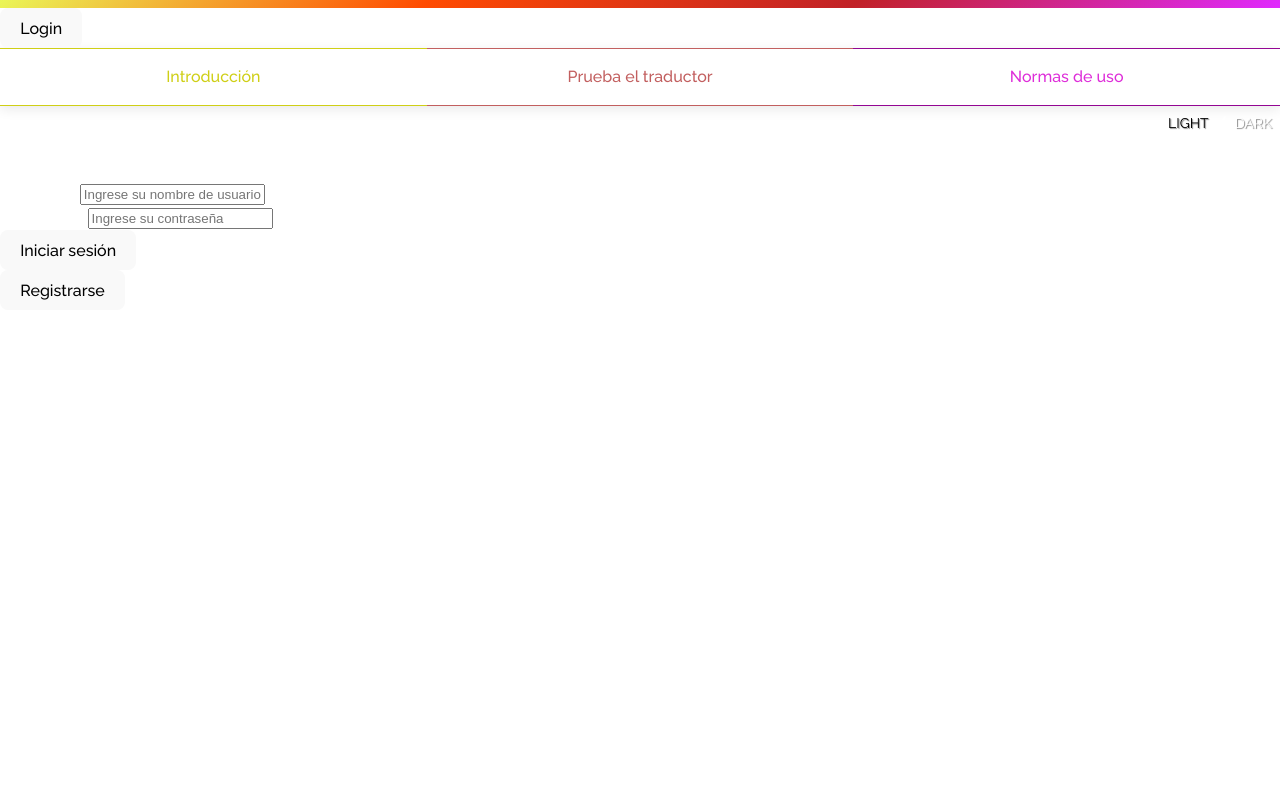
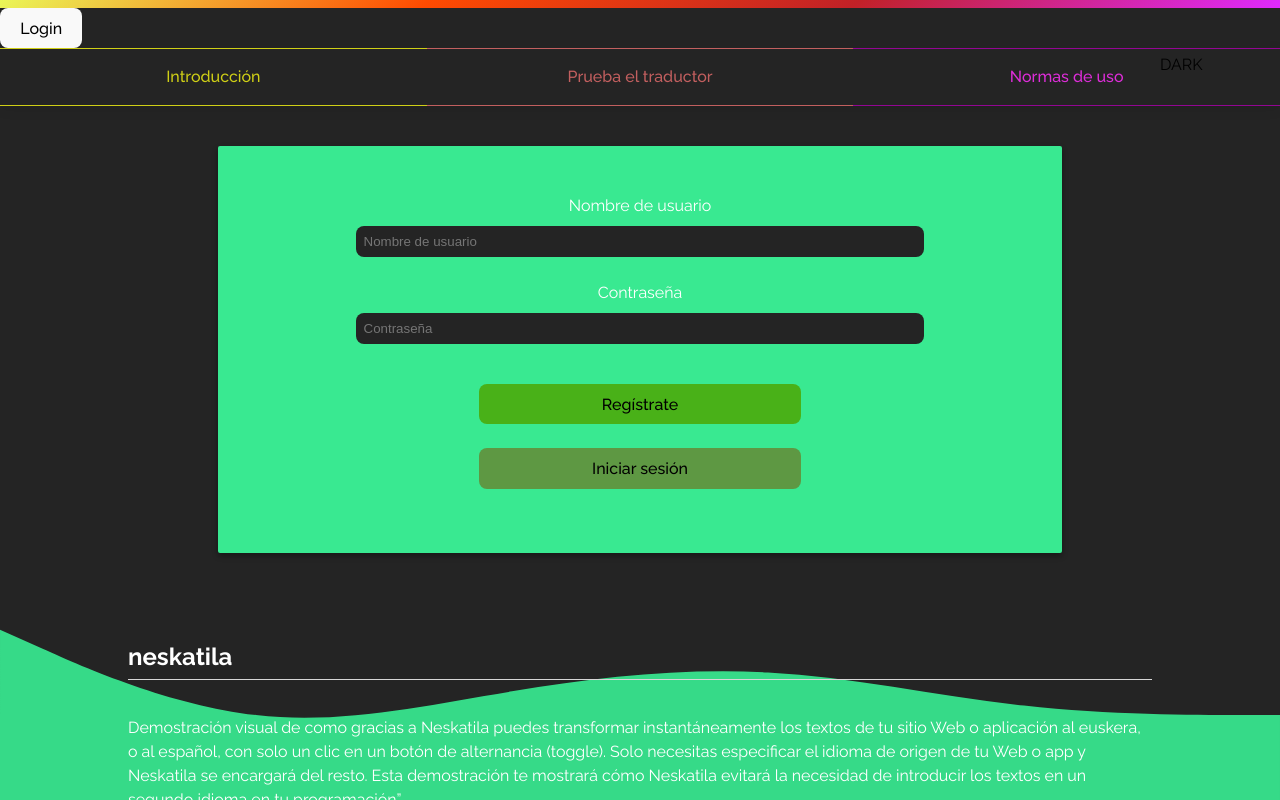
Before and after one commit to soniamartinezz/app-neskatila-front, a React (Vite) app: page /login in a window 1280 px wide. Built offline with nearby package versions, Linux system fonts and the light colour scheme.

Commit message:
login + registro + toggle mode

```diff
--- a/src/App.css
+++ b/src/App.css
@@ -12,7 +12,7 @@
 
 .root.dark,
 .root.dark .translate textarea {
-	background: rgb(18 18 18) 0px 3px 12px;
+	background: #242424;
 	color: #fff;
 }
 
@@ -23,6 +23,22 @@
 
 .root.light .translate textarea {
 	color: #000;
+}
+
+.root.light .formulario-login .username input,
+.root.light .formulario-login .password input,
+.root.light .formulario-registro .username input,
+.root.light .formulario-registro .password input {
+	background: #fff;
+	color: #000;
+}
+
+.root.dark .formulario-login .username input,
+.root.dark .formulario-login .password input,
+.root.dark .formulario-registro .username input,
+.root.dark .formulario-registro .password input {
+    color: #fff;
+	background: #242424;
 }
 
 #root::-webkit-scrollbar {
@@ -349,6 +365,154 @@
 	transform: rotate(-90deg);
 }
 
+/* Formulario Login */
+.login {
+    display: flex;
+    flex-direction: column;
+    justify-content: center;
+    align-items: center;
+	margin: 40px 0;
+}
+
+.formulario-login {
+	width: 60%;
+	display: flex;
+    flex-direction: column;
+	align-items: center;
+    padding: 48px 38px;
+	border-radius: 2px;
+    background: rgb(57 233 145);
+    box-shadow: rgba(0, 0, 0, 0.16) 0px 3px 6px, rgba(0, 0, 0, 0.23) 0px 3px 6px;
+}
+
+.formulario-login .username,
+.formulario-login .password {
+	width: 72%;
+    display: flex;
+    flex-direction: column;
+    justify-content: center;
+    align-items: center;
+	margin-bottom: 24px;
+}
+
+.formulario-login .username label,
+.formulario-login .password label {
+	margin-bottom: 8px;
+}
+
+.formulario-login .username input,
+.formulario-login .password input {
+    width: 100%;
+    border: none;
+    padding: 8px;
+    border-radius: 8px;
+}
+
+.formulario-login .buttons {
+	width: 42%;
+    margin: 16px 0;
+    display: flex;
+    flex-direction: column;
+    align-items: center;
+    justify-content: center;
+	row-gap: 8px;
+}
+
+.formulario-login .buttons button.login {
+	background: #5e9843;
+	margin: 0;
+}
+
+.formulario-login .buttons button.registro {
+	background: #49b118;
+	margin: 0 0 16px 0;
+}
+
+.formulario-login .buttons button.login:hover,
+.formulario-login .buttons button.registro:hover {
+	box-shadow: rgba(99, 99, 99, 0.2) 0px 2px 8px 0px;
+}
+
+.formulario-login .buttons button,
+.formulario-login .buttons a {
+    width: 100%;
+	border-radius: 8px;
+}
+
+/* Formulario Login */
+.registro {
+    display: flex;
+    flex-direction: column;
+    justify-content: center;
+    align-items: center;
+	margin: 40px 0;
+}
+
+.formulario-registro {
+	width: 60%;
+	display: flex;
+    flex-direction: column;
+	align-items: center;
+    padding: 48px 38px;
+	border-radius: 2px;
+    background: rgb(57 233 145);
+    box-shadow: rgba(0, 0, 0, 0.16) 0px 3px 6px, rgba(0, 0, 0, 0.23) 0px 3px 6px;
+}
+
+.formulario-registro .username,
+.formulario-registro .password {
+	width: 72%;
+    display: flex;
+    flex-direction: column;
+    justify-content: center;
+    align-items: center;
+	margin-bottom: 24px;
+}
+
+.formulario-registro .username label,
+.formulario-registro .password label {
+	margin-bottom: 8px;
+}
+
+.formulario-registro .username input,
+.formulario-registro .password input {
+    width: 100%;
+    border: none;
+    padding: 8px;
+    border-radius: 8px;
+}
+
+.formulario-registro .buttons {
+	width: 42%;
+    margin: 16px 0;
+    display: flex;
+    flex-direction: column;
+    align-items: center;
+    justify-content: center;
+	row-gap: 8px;
+}
+
+.formulario-registro .buttons button.login {
+	background: #5e9843;
+	margin: 0;
+}
+
+.formulario-registro .buttons button.registro {
+	background: #49b118;
+	margin: 0 0 16px 0;
+}
+
+.formulario-registro .buttons button.login:hover,
+.formulario-registro .buttons button.registro:hover {
+	box-shadow: rgba(99, 99, 99, 0.2) 0px 2px 8px 0px;
+}
+
+.formulario-registro .buttons button,
+.formulario-registro .buttons a {
+    width: 100%;
+	border-radius: 8px;
+}
+
 @media only screen and (max-width: 768px) {
 	.navbar ul {
 		flex-direction: column;
--- a/src/App.jsx
+++ b/src/App.jsx
@@ -1,7 +1,6 @@
-import React from 'react';
+import { useState } from 'react';
 import { BrowserRouter as Router, Routes, Route } from 'react-router-dom';
 import Navbar from './components/Navbar';
-import ToggleSwitch from './components/ToggleSwitch';
 import Home from './views/Home';
 import Translate from './views/Translate';
 import UseRules from './views/UseRules';
@@ -9,12 +8,17 @@
 import RegisterForm from './views/Register';
 import './App.css';
 
-function App({ handleClick, isDark }) {
+function App() {
+  const [darkMode, setDarkMode] = useState(true);
+
+  const handleClick = () => {
+    setDarkMode(!darkMode);
+  };
+
   return (
-    <>
+    <div id="root" className={`root ${darkMode ? 'dark' : 'light'}`}>
       <Router>
-        <Navbar />
-        <ToggleSwitch handleClick={handleClick} isDark={isDark} />
+        <Navbar handleClick={handleClick} darkMode={darkMode} setDarkMode={setDarkMode} />
         <Routes>
           <Route path="/" element={<Home />} />
           <Route path="/traducir" element={<Translate />} />
@@ -23,7 +27,7 @@
           <Route path="/registro" element={<RegisterForm />} />
         </Routes>
       </Router>
-    </>
+    </div>
   );
 }
 
--- a/src/components/Navbar.jsx
+++ b/src/components/Navbar.jsx
@@ -1,19 +1,16 @@
 import { Link, useLocation } from 'react-router-dom';
-import { useState, useEffect } from 'react';
 import LoginButton from './LoginButton';
+import ToggleSwitch from './ToggleSwitch';
 
-function Navbar() {
+function Navbar({ darkMode, setDarkMode }) {
   const location = useLocation();
-    const [activePath, setActivePath] = useState(location.pathname);
-
-    useEffect(() => {
-        setActivePath(location.pathname);
-    }, [location.pathname]);
+  const activePath = location.pathname;
 
   return (
     <>
       <div className="header"></div>
       <LoginButton />
+      <ToggleSwitch setDarkMode={setDarkMode} darkMode={darkMode} />
       <nav className='navbar'>
         <ul>
           <li className={`${activePath === '/' ? "active" : ""}`}>
@@ -28,7 +25,7 @@
         </ul>
       </nav>
     </>
-    )
+  );
 }
 
 export default Navbar;
--- a/src/components/ToggleSwitch.jsx
+++ b/src/components/ToggleSwitch.jsx
@@ -1,37 +1,16 @@
-import { useState, useEffect } from 'react';
-
-function ToggleSwitch({ handleClick, isDark }) {
-  const [isLightActive, setIsLightActive] = useState(!isDark);
-  const [isDarkActive, setIsDarkActive] = useState(isDark);
-
-  useEffect(() => {
-    setIsLightActive(!isDark);
-    setIsDarkActive(isDark);
-  }, [isDark]);
-
-  const handleToggle = (mode) => {
-    if (mode === 'light' && !isLightActive) {
-      setIsLightActive(!isLightActive);
-      setIsDarkActive(!isDarkActive);
-      handleClick(!isDarkActive);
-    }
-    if (mode === 'dark' && !isDarkActive) {
-      setIsDarkActive(!isDarkActive);
-      setIsLightActive(!isLightActive);
-      handleClick(!isLightActive);
-    }
+function ToggleSwitch({ setDarkMode, darkMode }) {
+  const handleToggle = () => {
+    setDarkMode(!darkMode);
   };
 
   return (
-    <>
-      <div className="switch">
-        <div className="slider">
-          <span className={`word light ${isLightActive ? 'active' : ''}`} onClick={() => handleToggle('light')}>LIGHT</span>
-          <span>/</span>
-          <span className={`word dark ${isDarkActive ? 'active' : ''}`} onClick={() => handleToggle('dark')}>DARK</span>
-        </div>
+    <div className="switch">
+      <div className="slider">
+        <span className={`mode ${darkMode ? 'dark' : 'light'}`} onClick={handleToggle}>
+          {darkMode ? 'DARK' : 'LIGHT'}
+        </span>
       </div>
-    </>
+    </div>
   );
 }
 
--- a/src/main.jsx
+++ b/src/main.jsx
@@ -1,26 +1,14 @@
-import React, { useState } from 'react';
-import ReactDOM from 'react-dom/client';
+import React from 'react';
+import ReactDOM from 'react-dom';
 import App from './App';
 import './index.css';
 
 function Main() {
-  const [ isDark, setIsDark ] = useState(true);
-
-  const handleClick = () => {
-    setIsDark(!isDark);
-  };
-
-  const rootClass = `root ${isDark ? 'dark' : 'light'}`;
-
   return (
     <React.StrictMode>
-      <div id="root" className={rootClass}>
-        <App handleClick={handleClick} isDark={isDark} />
-      </div>
+      <App />
     </React.StrictMode>
   );
 }
 
-ReactDOM.createRoot(document.getElementById('root')).render(
-  <Main />
-);
+ReactDOM.render(<Main />, document.getElementById('root'));
--- a/src/views/Login.jsx
+++ b/src/views/Login.jsx
@@ -1,21 +1,24 @@
-import React, { useState } from 'react';
+import { useState, useRef } from 'react';
 import { Link, useNavigate } from 'react-router-dom';
+import axios from 'axios';
+import ButtonTranslate from "../components/ButtonTranslate";
+import ButtonFavorites from "../components/ButtonFavorites";
+import Footer from "../components/Footer";
+import Spinner from "../components/Spinner";
 
 function LoginForm() {
+    const [isLoggedIn, setIsLoggedIn] = useState(false);
     const [username, setUsername] = useState('');
     const [password, setPassword] = useState('');
     const [error, setError] = useState('');
-  const navigate = useNavigate(); // Mover useNavigate aquí
+    const [textAreaValue, setTextAreaValue] = useState('');
+    const [language, setLanguage] = useState('Español ➔ Euskera');
+    const [placeholderText, setPlaceholderText] = useState('Escribe los textos de tu Web');
+    const [isLoading, setIsLoading] = useState(false);
+    const textAreaRef = useRef(null);
+    const navigate = useNavigate();
 
-  const handleUsernameChange = (event) => {
-    setUsername(event.target.value);
-  };
-
-  const handlePasswordChange = (event) => {
-    setPassword(event.target.value);
-  };
-
-  const handleSubmit = async (event) => {
+    const handleLogin = async (event) => {
         event.preventDefault();
 
         const data = { username, password };
@@ -30,14 +33,15 @@
             });
 
             if (response.ok) {
-        navigate('/normas-uso'); // Utilizar navigate aquí
+                setIsLoggedIn(true);
+                navigate('/traducir');
             } else {
                 const errorMessage = await response.text();
                 throw new Error(errorMessage);
             }
         } catch (error) {
             console.error('Error:', error);
-      console.log('Mensaje de error recibido:', error.message); // Agregar esta línea para imprimir el mensaje de error recibido
+            console.log('Mensaje de error recibido:', error.message);
             if (error.message === 'El nombre de usuario no existe') {
                 setError('El usuario ingresado no existe. Por favor, regístrese primero.');
             } else {
@@ -46,25 +50,74 @@
         }
     };
 
+    const handleChangeLanguage = (newLanguage, textButtonValue) => {
+        setLanguage(newLanguage);
+        setPlaceholderText(textButtonValue === 'Español ➔ Euskera' ? 'Idatzi zure Webgunearen testuak' : 'Escribe los textos de tu Web');
+        if(textAreaValue){
+            handleTranslate(textButtonValue);
+        }
+    };
+
+    const handleTextAreaChange = (event) => {
+        setTextAreaValue(event.target.value);
+    };
+
+    const handleTranslate = async () => {
+        const sourceLanguage = language === 'Español ➔ Euskera' ? 'es' : 'eu';
+        const targetLanguage = language === 'Español ➔ Euskera' ? 'eu' : 'es';
+
+        setIsLoading(true);
+
+        try {
+            const response = await axios.get(`http://localhost:3000/?word=${textAreaRef.current.value}&source=${sourceLanguage}&target=${targetLanguage}`);
+            setTextAreaValue(response.data.translated_text);
+        } catch (error) {
+            console.error(error);
+        } finally {
+            setIsLoading(false);
+        }
+    };
+
     return (
-    <div>
-      <h2>Login</h2>
-      <form onSubmit={handleSubmit}>
-        <div>
-          <label>Username:</label>
-          <input type="text" value={username} onChange={handleUsernameChange} placeholder="Ingrese su nombre de usuario" required />
+        <>
+            <div className="login">
+                <form className="formulario-login" onSubmit={handleLogin}>
+                    <div className='username'>
+                        <label>Nombre de usuario</label>
+                        <input type="text" value={username} onChange={(e) => setUsername(e.target.value)} placeholder="Nombre de usuario" required />
                     </div>
-        <div>
-          <label>Contraseña:</label>
-          <input type="password" value={password} onChange={handlePasswordChange} placeholder="Ingrese su contraseña" required />
+                    <div className='password'>
+                        <label>Contraseña</label>
+                        <input type="password" value={password} onChange={(e) => setPassword(e.target.value)} placeholder="Contraseña" required />
                     </div>
-        <button type="submit">Iniciar sesión</button>
+                    <div className='buttons'>
+                        <Link to="/registro">
+                            <button className="registro" type="button">Regístrate</button>
+                        </Link>
+                        <button className="login" type="submit">Iniciar sesión</button>
+                    </div>
                 </form>
-      <Link to="/registro">
-        <button type="button">Registrarse</button>
-      </Link>
                 {error && <p style={{ color: 'red' }}>{error}</p>}
             </div>
+            <main className="container">
+                <section className="content">
+                    <h1>neskatila</h1>
+                    <p>Demostración visual de como gracias a Neskatila puedes transformar instantáneamente los textos de tu sitio Web o aplicación al euskera, o al español, con solo un clic en un botón de alternancia (toggle). Solo necesitas especificar el idioma de origen de tu Web o app y Neskatila se encargará del resto. Esta demostración te mostrará cómo Neskatila evitará la necesidad de introducir los textos en un segundo idioma en tu programación”</p>
+                    <div className="translate">
+                        <ButtonTranslate language={handleChangeLanguage} />
+                        {isLoggedIn && (
+                          <ButtonFavorites />
+                        )}
+                        {isLoading ? (
+                            <Spinner />
+                        ) : (
+                            <textarea ref={textAreaRef} value={textAreaValue} onChange={handleTextAreaChange} placeholder={placeholderText}></textarea>
+                        )}
+                    </div>
+                </section>
+            </main>
+            <Footer />
+        </>
     );
 }
 
--- a/src/views/Register.jsx
+++ b/src/views/Register.jsx
@@ -1,4 +1,4 @@
-import React, { useState } from 'react';
+import { useState } from 'react';
 import { Link } from 'react-router-dom';
 
 function RegisterForm() {
@@ -10,7 +10,6 @@
   const handleSubmit = async (event) => {
     event.preventDefault();
 
-    // Validar que las contraseñas sean idénticas
     if (password !== password2) {
       setError('Las contraseñas no coinciden');
       return;
@@ -48,44 +47,52 @@
 
 
   return (
-    <div>
-      <h2>Registro de Usuario</h2>
-      <form onSubmit={handleSubmit}>
-        <div>
-          <label htmlFor="username">Nombre de Usuario:</label>
+    <>
+      <div className='registro'>
+        <form className="formulario-registro" onSubmit={handleSubmit}>
+          <div className='username'>
+            <label htmlFor="username">Usuario</label>
             <input
               type="text"
               id="username"
               value={username}
+              placeholder='Nombre de usuario'
               onChange={(e) => setUsername(e.target.value)}
               required
             />
           </div>
-        <div>
-          <label htmlFor="password">Contraseña:</label>
+          <div className='password'>
+            <label htmlFor="password">Contraseña</label>
             <input
               type="password"
               id="password"
               value={password}
+              placeholder='Contraseña'
               onChange={(e) => setPassword(e.target.value)}
               required
             />
           </div>
-        <div>
-          <label htmlFor="password2">Confirmar Contraseña:</label>
+          <div className='password'>
+            <label htmlFor="password2">Contraseña</label>
             <input
               type="password"
               id="password2"
               value={password2}
+              placeholder='Vuelve a escribir la contraseña'
               onChange={(e) => setPassword2(e.target.value)}
               required
             />
           </div>
-        <button type="submit">Registrarse</button>
-        <Link to="/login">¿Ya tienes una cuenta? Inicia sesión aquí</Link>
+          <div className='buttons'>
+            <button className="registro" type="submit">Regístrate</button>
+            <Link to="/login">
+              <button className="login" type="button">Iniciar sesión</button>
+            </Link>
+          </div>
         </form>
         {error && <p style={{ color: 'red' }}>{error}</p>}
       </div>
+    </>
   );
 }
 
```
Also changed, not shown: src/views/Translate.jsx (+8 -3 lines). Lines whose indentation alone changed are shown as unchanged.
